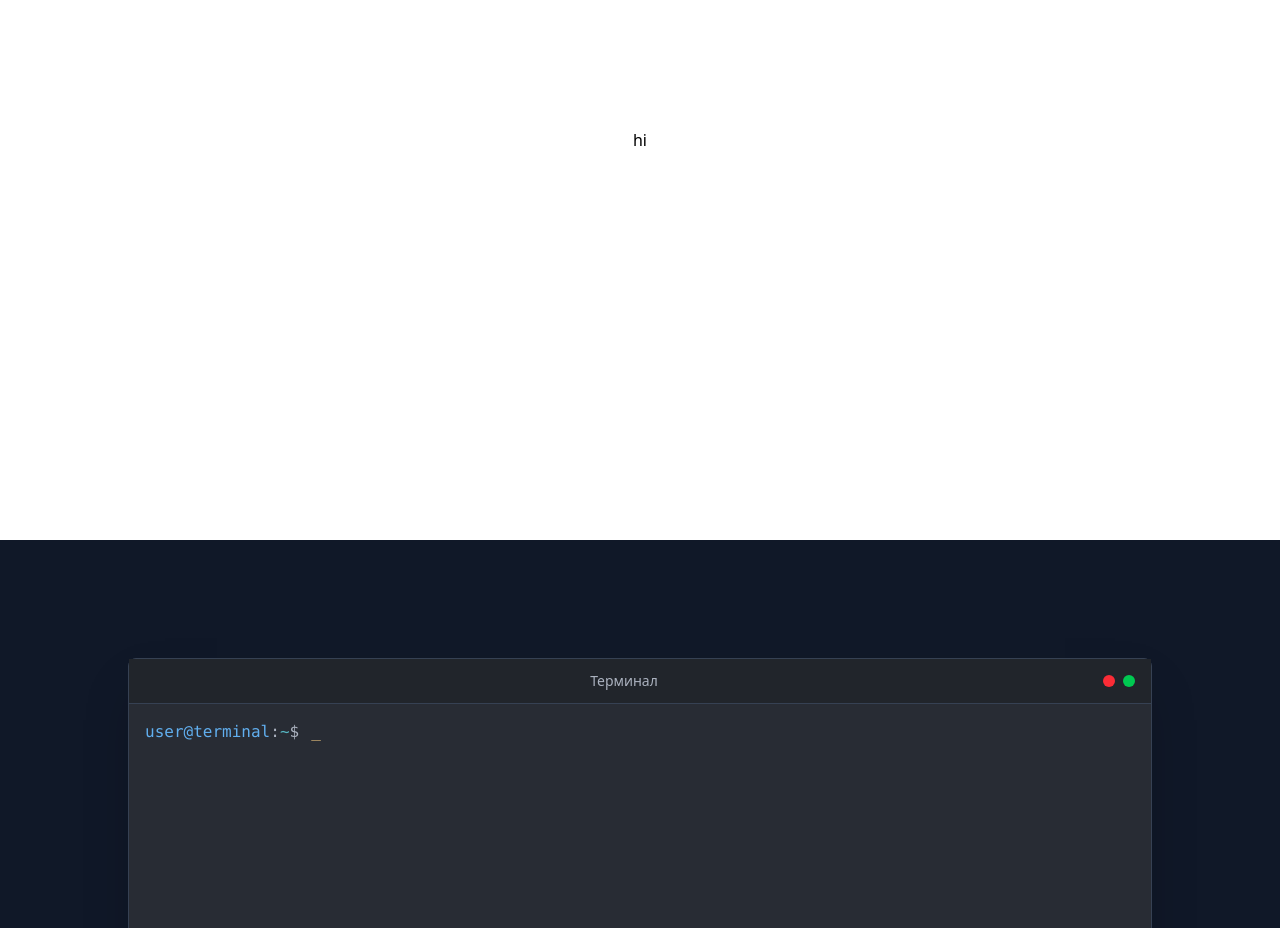
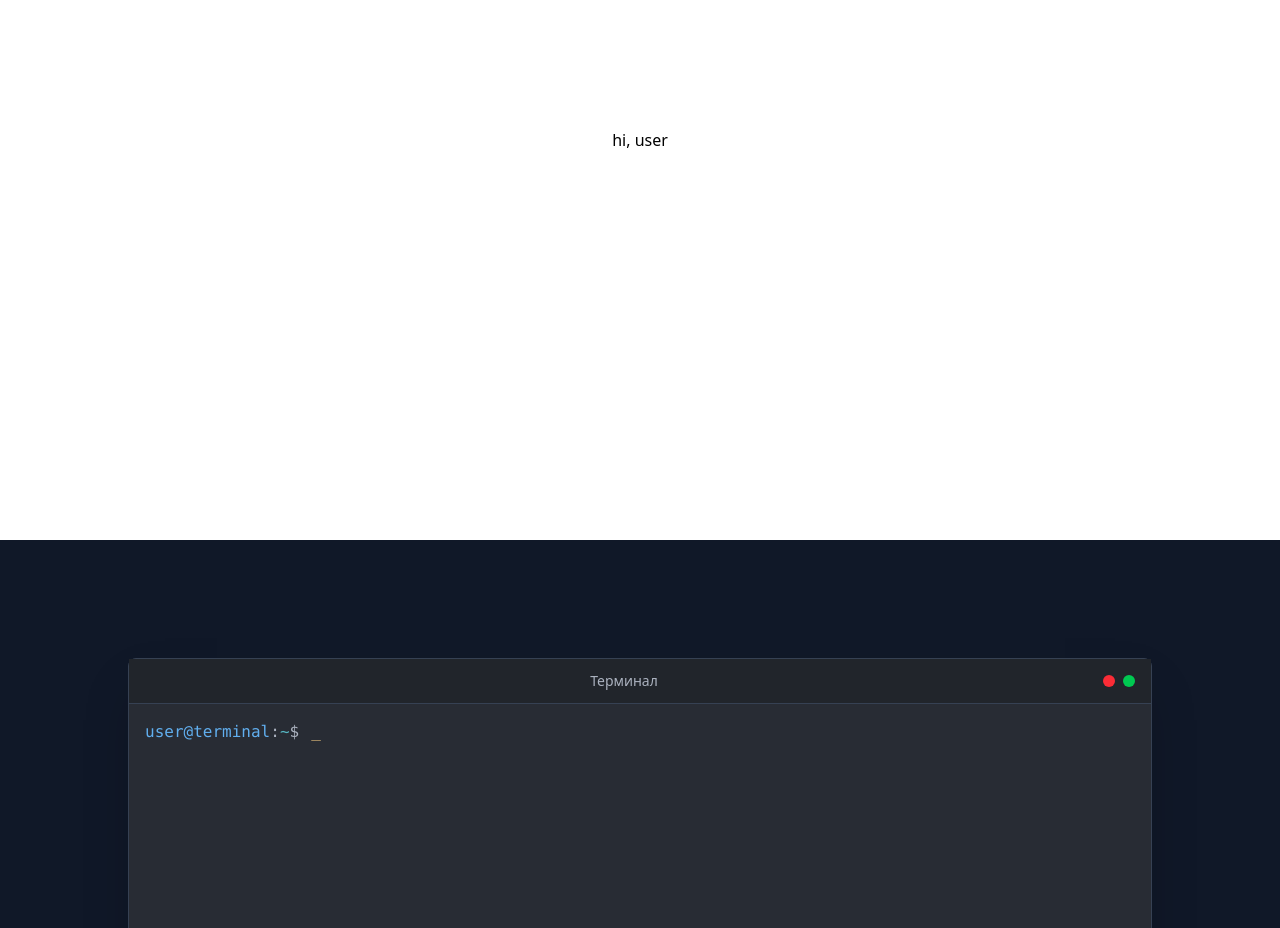
Before and after one commit to GazievAli/MyBlog, a Next.js app in the folder frontend/: page / in a window 1280 px wide. Shown: the part 1060-1988 px from the top of the page. Built offline with nearby package versions, Linux system fonts and the light colour scheme.

Commit message:
Dev (start)

```diff
--- a/frontend/src/components/About/AboutMe.tsx
+++ b/frontend/src/components/About/AboutMe.tsx
@@ -2,7 +2,7 @@ export default function AboutMe() {
 	return (
 		<section className='w-full min-h-screen  flex items-center justify-center p-4'>
 			<div className='container mx-auto px-4 sm:px-6 lg:px-8 flex flex-col items-center justify-center'>
-				hi
+				hi, user
 			</div>
 		</section>
 	)
--- a/frontend/src/components/Terminal/TerminalBody.tsx
+++ b/frontend/src/components/Terminal/TerminalBody.tsx
@@ -69,7 +69,6 @@ export default function Body({ name, isFullScreen = false }: BodyProps) {
 	return (
 		<div
 			className={`flex-1 p-4 font-mono text-[#abb2bf] overflow-y-auto cursor-text
-				/* Кастомная полоса прокрутки */
 				[&::-webkit-scrollbar]:w-2
 				[&::-webkit-scrollbar-track]:bg-[#282c34]
 				[&::-webkit-scrollbar-thumb]:bg-[#3e4451]
```
Also changed, not shown: 1 other file (tests, documents, lock files or other folders).
